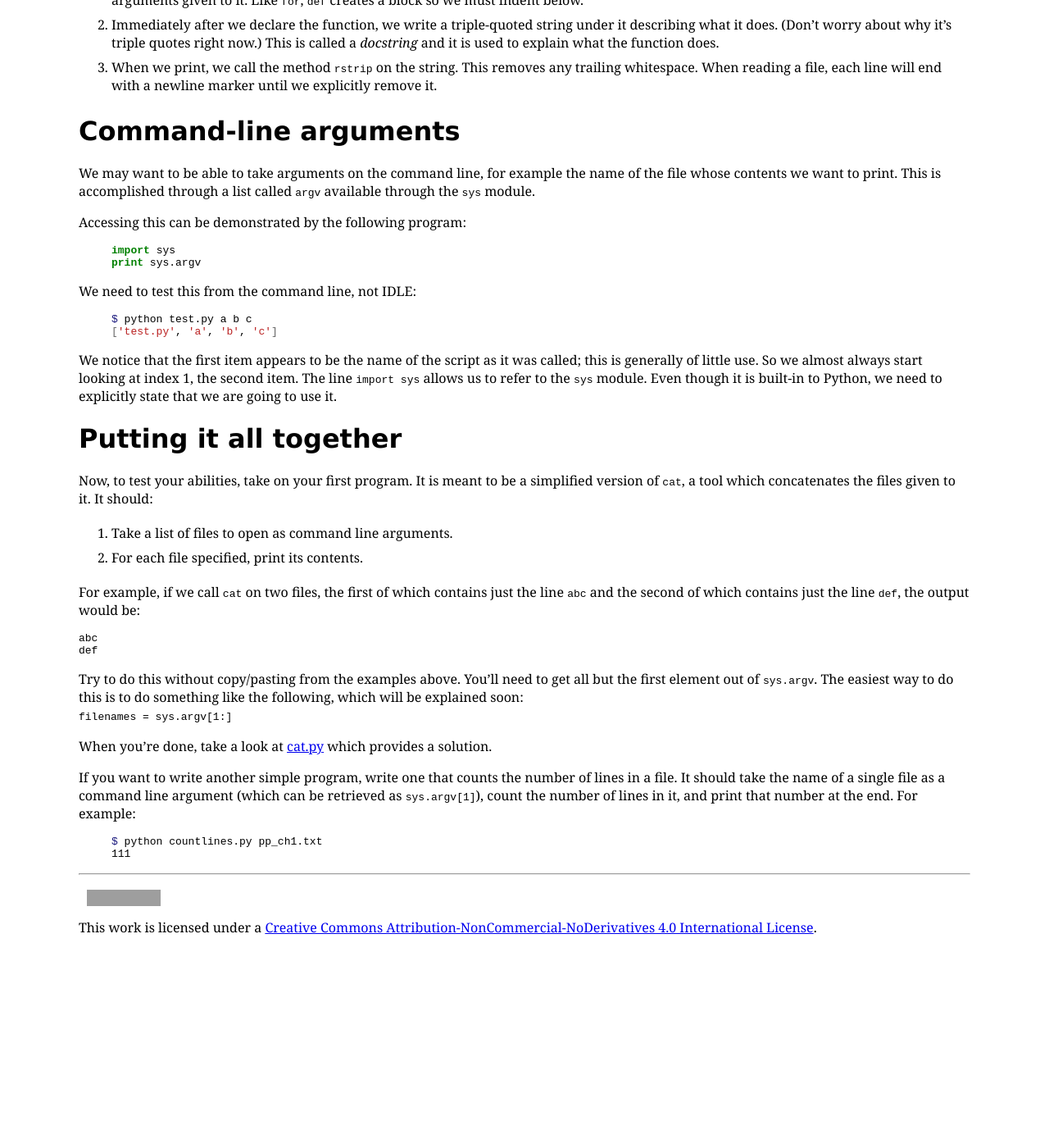
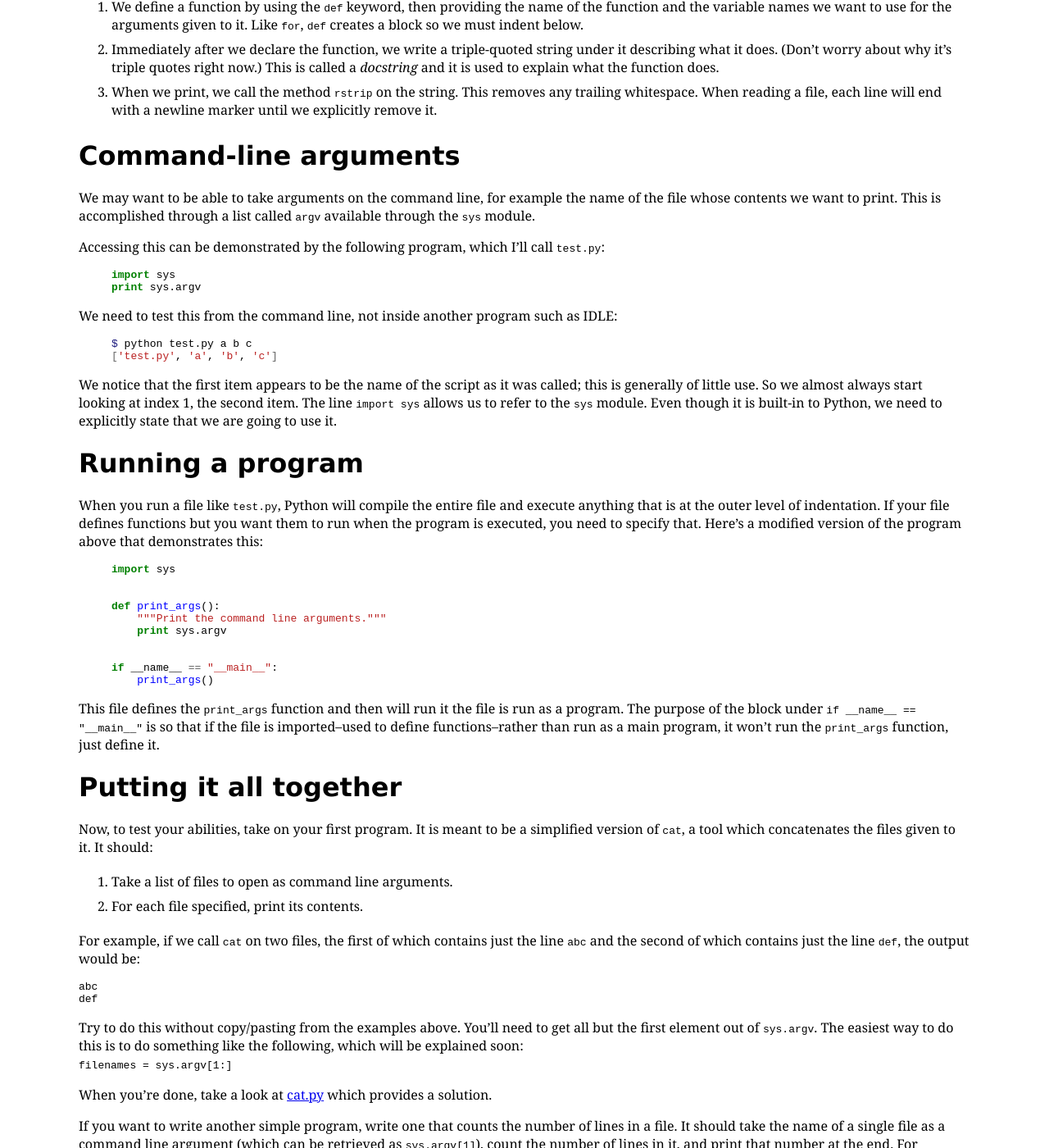
Before and after one commit to pybootcamp/pybootcamp.github.io, a Jekyll site: the page built from bootcamp/firstprogram.md, in a window 1280 px wide and 1400 px high, scrolled down 2293 px. Shown: the whole window at 82% size. Built offline with Jekyll 4.4.1, drawn with Linux system fonts in a browser that asks for light colours; Markdown is read by kramdown in place of the engine named in the settings; before the commit the page ends 3436 px from its top, so only the background shows below that; grey boxes are pictures that could not be loaded.

Commit message:
Minor corrections/additions.

```diff
--- a/bootcamp/firstprogram.md
+++ b/bootcamp/firstprogram.md
@@ -155,12 +155,14 @@ example the name of the file whose contents we want to print. This is
 accomplished through a list called `argv` available through the `sys`
 module.
 
-Accessing this can be demonstrated by the following program:
+Accessing this can be demonstrated by the following program, which
+I'll call `test.py`:
 {% highlight python %}
 import sys
 print sys.argv
 {% endhighlight %}
-We need to test this from the command line, not IDLE:
+We need to test this from the command line, not inside another program
+such as IDLE:
 {% highlight bash %}
 $ python test.py a b c
 ['test.py', 'a', 'b', 'c']
@@ -171,6 +173,33 @@ it was called; this is generally of little use. So we almost always
 start looking at index 1, the second item. The line `import sys`
 allows us to refer to the `sys` module. Even though it is built-in to
 Python, we need to explicitly state that we are going to use it.
+
+# Running a program
+
+When you run a file like `test.py`, Python will compile the entire
+file and execute anything that is at the outer level of
+indentation. If your file defines functions but you want them to run
+when the program is executed, you need to specify that. Here's a
+modified version of the program above that demonstrates this:
+{% highlight python %}
+import sys
+
+
+def print_args():
+    """Print the command line arguments."""
+    print sys.argv
+
+
+if __name__ == "__main__":
+    print_args()
+{% endhighlight %}
+
+This file defines the `print_args` function and then will run it the
+file is run as a program. The purpose of the block under
+`if __name__ == "__main__"`
+is so that if the file is imported--used to define functions--rather
+than run as a main program, it won't run the `print_args` function,
+just define it.
 
 # Putting it all together
 
```
Also changed, not shown: bootcamp/structures.md (+1 -1 lines).
